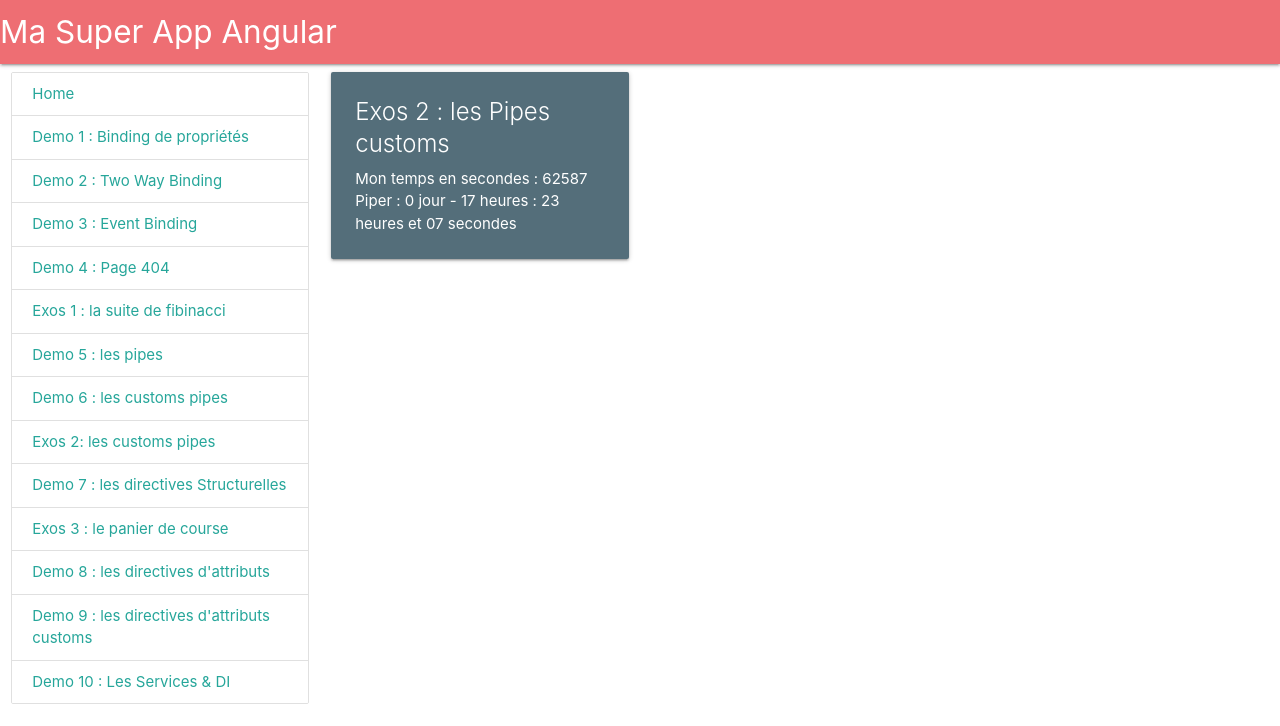
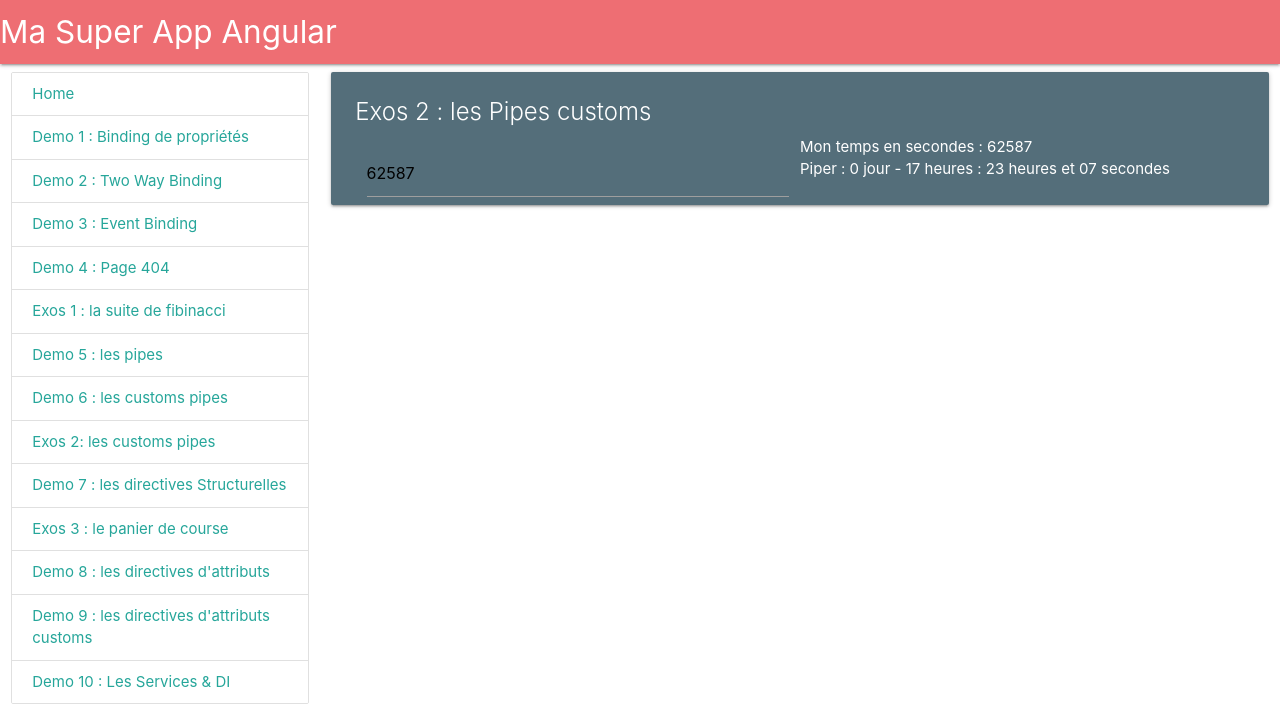
Before and after one commit to evengyl/demoBxl_angular, an Angular app: page /exos/exos2 in a window 1280 px wide. Shown: the top 726 px of the page. Built offline with nearby package versions, Linux system fonts and the light colour scheme.

Commit message:
Add evolved exos 2

```diff
--- a/src/app/app.module.ts
+++ b/src/app/app.module.ts
@@ -29,6 +29,7 @@ import { Demo10Component } from './components/demo/demo10/demo10.component';
 import { LoginService } from './components/demo/demo10/login.service';
 import { FibonacciService } from './components/exos/exos1/fibonacci.service';
 import { FibonacciPrivateService } from './components/exos/exos1/fibonacci-private.service';
+import { TimeService } from './components/exos/exos2/time.service';
 
 @NgModule({
   declarations: [
@@ -63,7 +64,8 @@ import { FibonacciPrivateService } from './components/exos/exos1/fibonacci-priva
   providers: [
     LoginService,
     FibonacciService,
-    FibonacciPrivateService
+    FibonacciPrivateService,
+    TimeService
   ],
   bootstrap: [AppComponent]
 })
--- a/src/app/components/exos/exos2/exos2.component.html
+++ b/src/app/components/exos/exos2/exos2.component.html
@@ -1,8 +1,11 @@
 <div class="row">
-    <div class="col s4">
+    <div class="col s12">
         <div class="card blue-grey darken-1">
             <div class="card-content white-text">
                 <span class="card-title">Exos 2 : les Pipes customs</span>
+                <div class="input-field col s6">
+                    <input (change)="maj()" [(ngModel)]="varTime" type="number">
+                </div>
                 <p>Mon temps en secondes : {{ varTime }}</p>
                 <p>Piper : {{ varTime | timeConverter }}</p>
             </div>
--- a/src/app/components/exos/exos2/exos2.component.ts
+++ b/src/app/components/exos/exos2/exos2.component.ts
@@ -1,4 +1,5 @@
 import { Component, OnInit } from '@angular/core';
+import { TimeService } from './time.service';
 
 @Component({
   selector: 'app-exos2',
@@ -7,11 +8,17 @@ import { Component, OnInit } from '@angular/core';
 export class Exos2Component implements OnInit {
 
   public varTime : number
-  constructor() {
-    this.varTime = 62587
+  constructor(private timeS : TimeService) {
+
   }
 
   ngOnInit(): void {
+    this.varTime = this.timeS.varTime
+  }
+
+  maj()
+  {
+    this.timeS.varTime = this.varTime
   }
 
 }
--- /dev/null
+++ b/src/app/components/exos/exos2/time.service.ts
@@ -0,0 +1,13 @@
+import { Injectable } from '@angular/core';
+
+@Injectable({
+  providedIn: 'root'
+})
+export class TimeService {
+
+  public varTime : number = 62587
+
+  constructor() {
+    console.log(this.varTime)
+  }
+}
```
